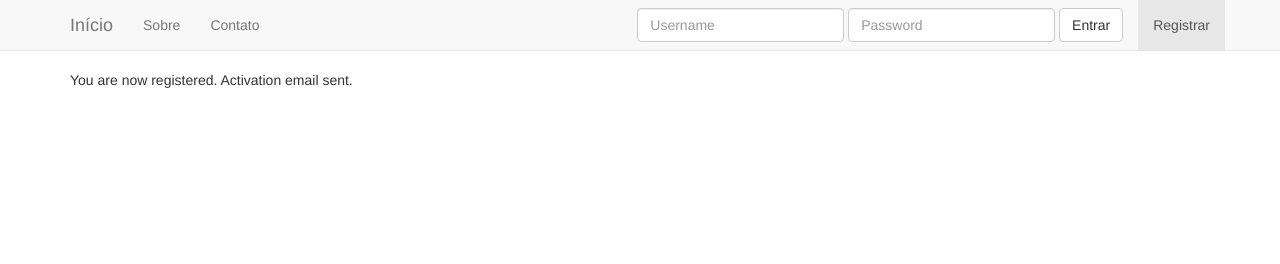
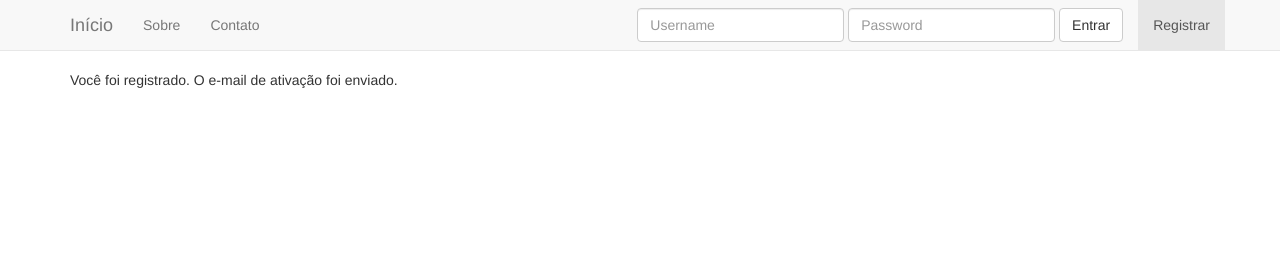
Before and after one commit to anaveroneze/webfriends, a Django app: page /register/complete/ in a window 1280 px wide. Shown: the top 264 px of the page. Run offline with Django 3.2, Linux system fonts and the light colour scheme; some libraries are stand-ins or nearby versions.

Commit message:
User registration done

```diff
--- a/webfriends/templates/registration/registration_complete.html
+++ b/webfriends/templates/registration/registration_complete.html
@@ -2,5 +2,5 @@
 {% load i18n %}
 
 {% block content %}
-<p>{% trans "You are now registered. Activation email sent." %}</p>
+<p>{% trans "Você foi registrado. O e-mail de ativação foi enviado." %}</p>
 {% endblock %}
--- a/webfriends/webfriends/urls.py
+++ b/webfriends/webfriends/urls.py
@@ -19,8 +19,6 @@ urlpatterns = [
     url(r'^experiments/downloadOutputFile', 'experiment.views.downloadOutputFile',
         name='downloadOutputFile'),
 
-    #django site/login
-    url(r'^register/complete/$', TemplateView.as_view(template_name='registration/registration_complete.html'), name='registration_complete'),
     #django admin
     url(r'^experiments/result$', 'experiment.views.result', name='result'),
     url(r'^admin/', include(admin.site.urls)),
@@ -29,6 +27,9 @@ urlpatterns = [
     url(r'^accounts/register/', regbackend.MyRegistrationView.as_view(),
         name='register_custom'),
     url(r'^accounts/', include('registration.backends.default.urls')),
+
+    url(r'^register/complete/$', TemplateView.as_view(template_name='registration/registration_complete.html'), name='registration_complete'),
+    url(r'^register/closed/$', TemplateView.as_view(template_name='registration/registration_closed.html'),name='registration_disallowed'),
 ]
 
 if settings.DEBUG:
```
